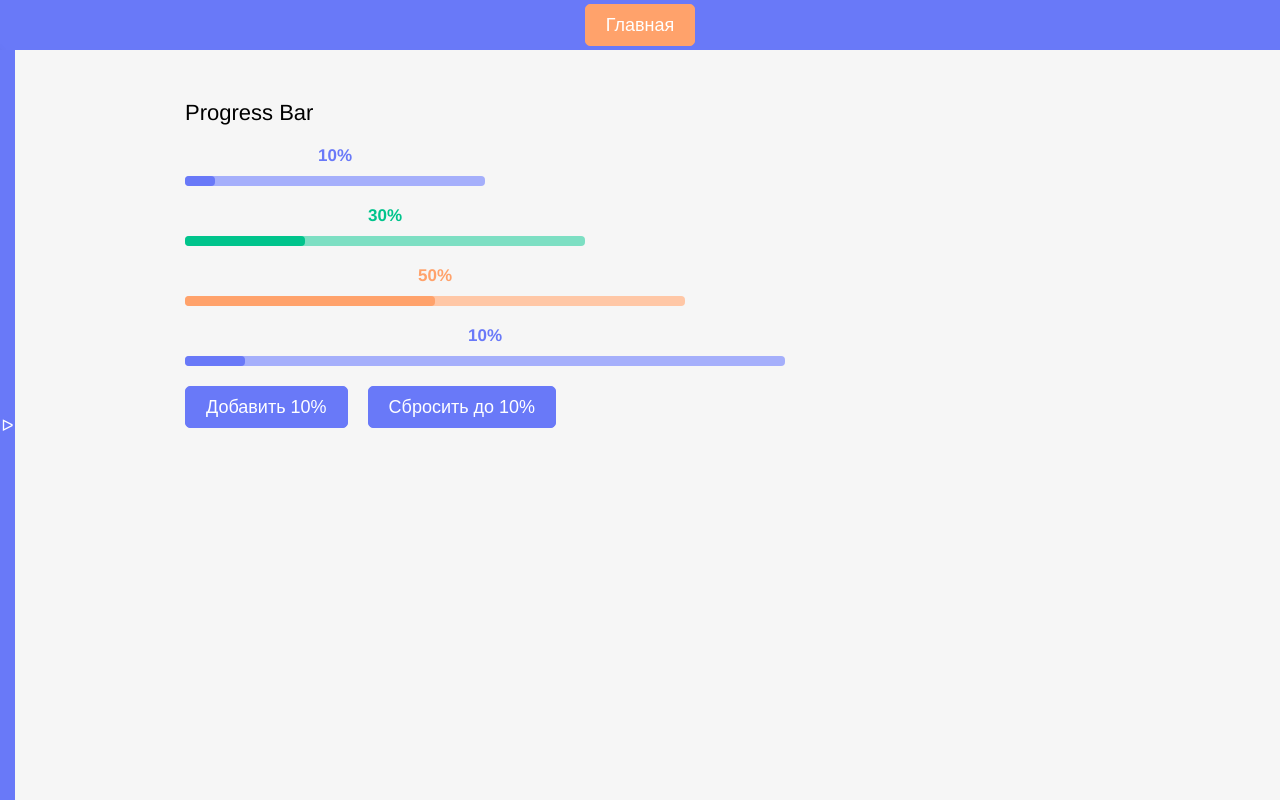
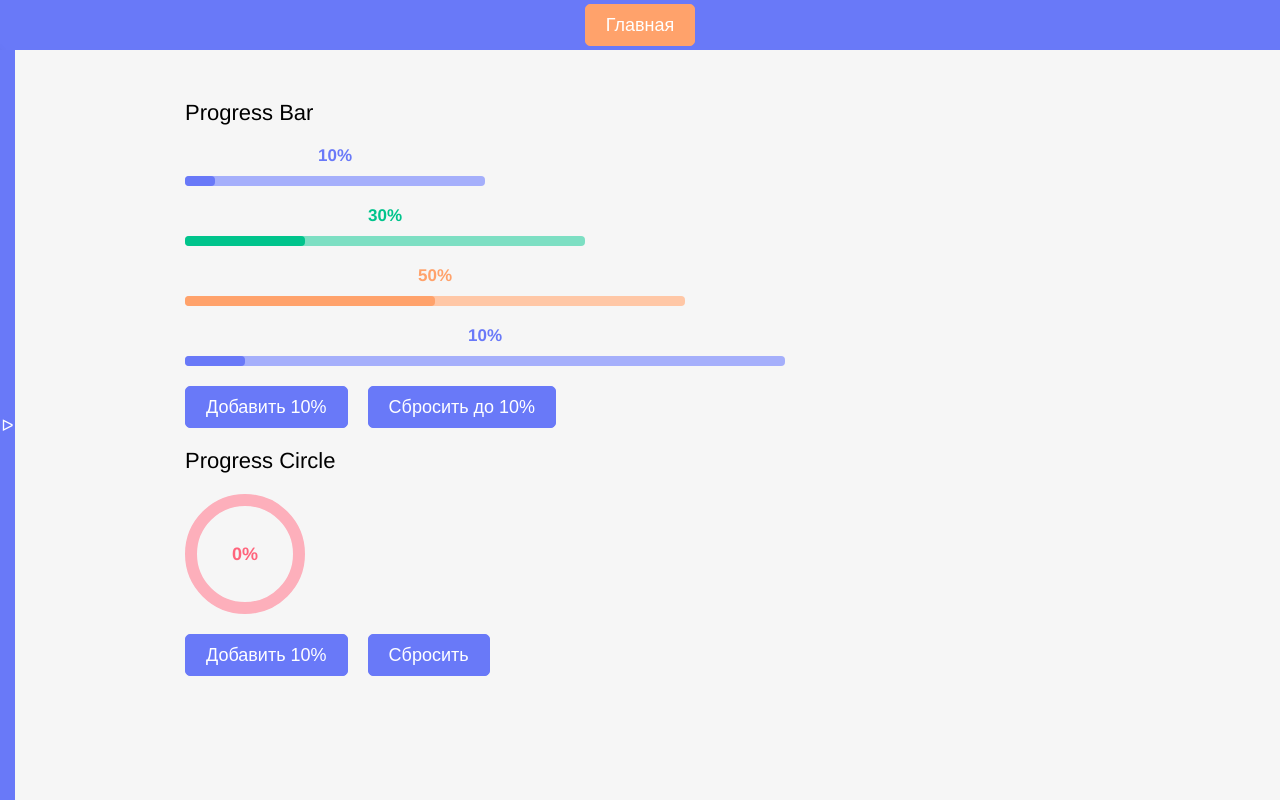
Before and after one commit to Crash2022/Vue-Design, a Vue app: page /progress in a window 1280 px wide. Built offline with nearby package versions, Linux system fonts and the light colour scheme.

Commit message:
add: ProgressCircle flow

```diff
--- a/src/pages/ProgressBarPage.vue
+++ b/src/pages/ProgressBarPage.vue
@@ -14,20 +14,42 @@
                        :label="'Сбросить до 10%'"
         />
     </div>
+
+    <div class="heading_2">Progress Circle</div>
+    <custom-progress-circle :percent="currentCirclePercent" color="danger"/>
+    <div class="progress_buttons">
+        <custom-button @click="addCircleProgressPercent"
+                       :label="'Добавить 10%'"
+                       :disabled="currentPercent === 100"
+        />
+        <custom-button @click="clearCircleProgressPercent"
+                       :label="'Сбросить'"
+        />
+    </div>
 </template>
 
 <script setup>
 import CustomProgressBar from '@/shared/ui/CustomUI/CustomProgressBar.vue'
 import CustomButton from '@/shared/ui/CustomUI/CustomButton.vue'
+import CustomProgressCircle from '@/shared/ui/CustomUI/CustomProgressCircle.vue'
 import {ref} from 'vue'
 
 const currentPercent = ref(10)
+const currentCirclePercent = ref(0)
 const addProgressPercent = () => {
     if (currentPercent.value === 100) return
     currentPercent.value += 30
 }
 const clearProgressPercent = () => {
     currentPercent.value = 10
+}
+
+const addCircleProgressPercent = () => {
+    if (currentCirclePercent.value === 100) return
+    currentCirclePercent.value += 25
+}
+const clearCircleProgressPercent = () => {
+    currentCirclePercent.value = 0
 }
 </script>
 
```
